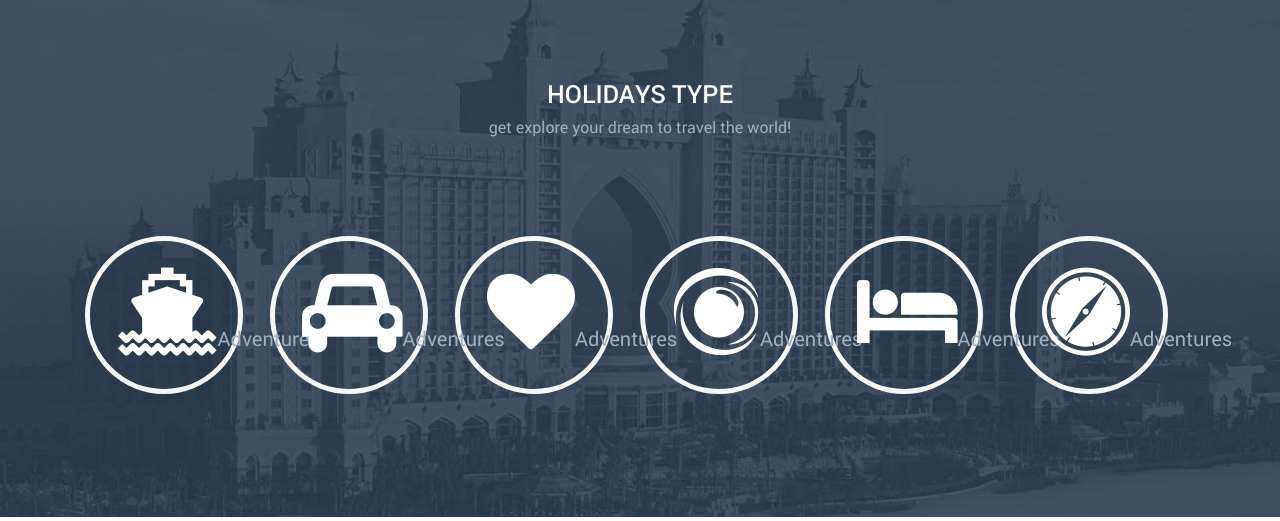
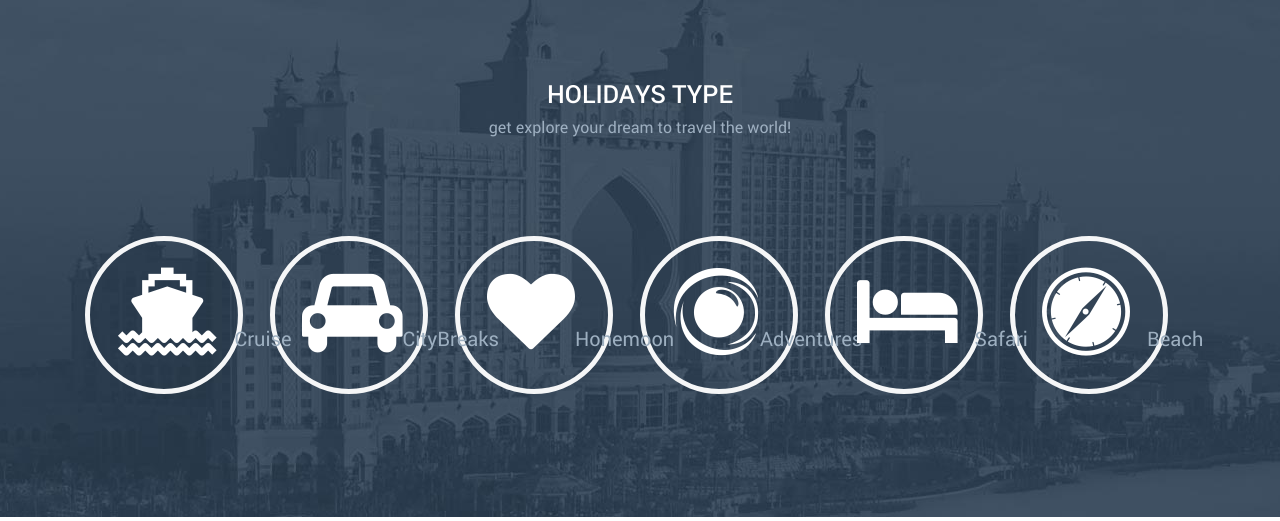
Before and after one commit to xelinel32/event-organizer, a WordPress theme: template app/index.php in a window 1280 px wide. Shown: the part 1378-1899 px from the top of the page. Run offline with PHP 8.4 and a stand-in for WordPress, Linux system fonts and the light colour scheme; the site name, menu and one post (Sample post) are stand-ins, and other content is empty.

Commit message:
fix bug margin spn

```diff
--- a/app/css/main.css
+++ b/app/css/main.css
@@ -420,11 +420,13 @@ img {
   font-family: "RobotoRegular";
   font-size: 20px;
   line-height: 2.9;
-  text-align: left;
   color: #9dafc0;
 }
 .SingEventCategory span:hover{
   color: #1dd2af;
+}
+#left{
+  margin-left: 17px;
 }
 /* NewsOther */
 .NewsOther{
--- a/app/include/event-bar.php
+++ b/app/include/event-bar.php
@@ -57,17 +57,17 @@
                     <div class="MoreEventCategory">
                     <div class="SingEventCategory">
                         <a href="#"><i class="fa fa-ship" aria-hidden="true"></i>
-                        <span>Adventures</span>
+                        <span id="left">Cruise</span>
                     </a>
                      </div>
                      <div class="SingEventCategory">
                         <a href="#"><i class="fa fa-car" aria-hidden="true"></i>
-                        <span>Adventures</span>
+                        <span>CityBreaks</span>
                     </a>
                      </div>
                      <div class="SingEventCategory">
                          <a href="#"><i class="fa fa-heart" aria-hidden="true"></i>
-                         <span>Adventures</span>
+                         <span>Honemoon</span>
                         </a>
                      </div>
                      <div class="SingEventCategory">
@@ -77,12 +77,12 @@
                      </div>
                      <div class="SingEventCategory">
                         <a href="#"><i class="fa fa-bed" aria-hidden="true"></i>
-                        <span>Adventures</span>
+                        <span id="left">Safari</span>
                     </a>
                      </div>
                      <div class="SingEventCategory">
                         <a href="#"><i class="fa fa-safari" aria-hidden="true"></i>
-                        <span>Adventures</span>
+                        <span id="left">Beach</span>
                     </a>
                      </div>
                 </div>
```
